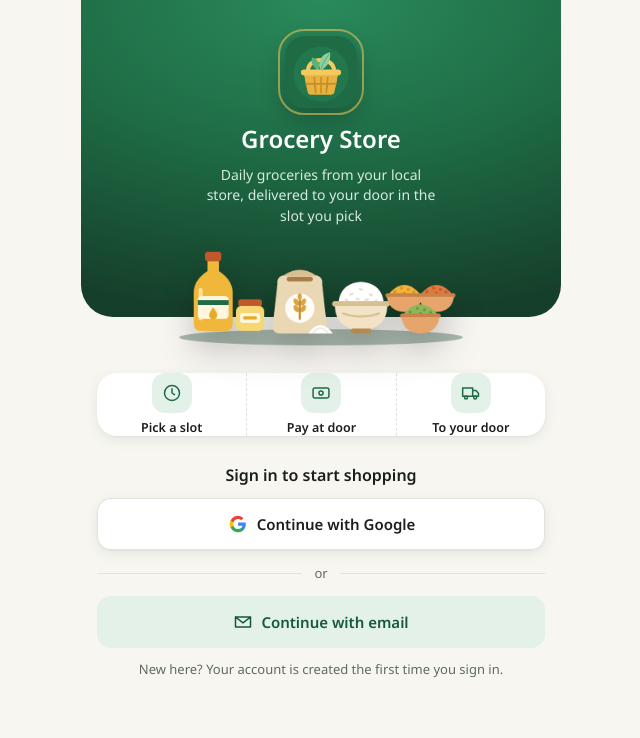
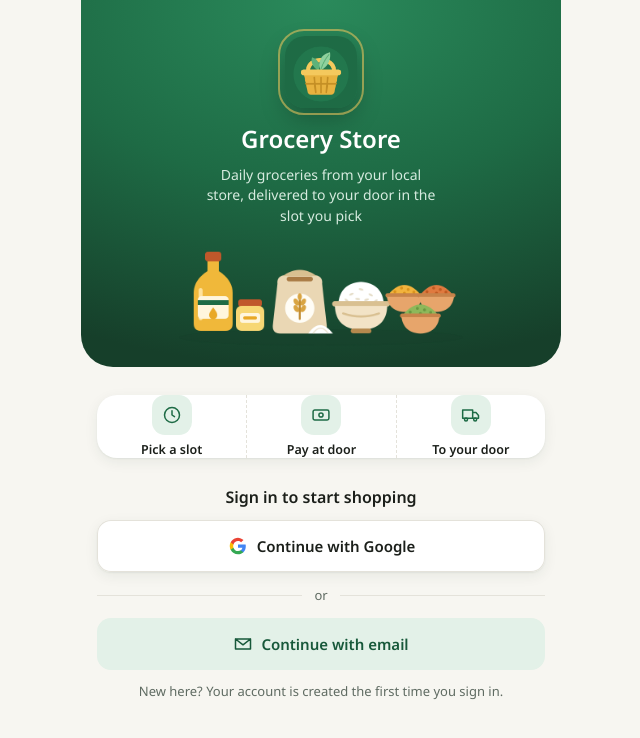
Before and after one commit to Amarjeetkumar123/grocery-store, a React (Vite) app in the folder frontend/: page /login in a window 1280 px wide. Shown: the top 738 px of the page, without its empty margins (319-959 px from the left). Built offline with nearby package versions, Linux system fonts and the light colour scheme; no server answers.

Commit message:
style: adjust login spacing and remove max-width from narrow-page layout

```diff
--- a/frontend/src/styles.css
+++ b/frontend/src/styles.css
@@ -88,7 +88,7 @@ h1, h2, h3, strong, b, th, dt { font-weight: 600; }
 .brand { display: flex; align-items: center; gap: 10px; font-size: 17px; font-weight: 600; }
 .store-logo { width: 40px; height: 40px; display: block; border-radius: 12px; box-shadow: 0 4px 12px rgba(0, 0, 0, 0.2); }
 .store-logo-large { width: 72px; height: 72px; box-shadow: 0 10px 24px rgba(0, 0, 0, 0.25); border-radius: 20px; }
-.login-illustration { width: 86%; max-width: 300px; height: auto; margin: 6px 0 -30px; filter: drop-shadow(0 14px 16px rgba(0, 0, 0, 0.22)); }
+.login-illustration { width: 86%; max-width: 300px; height: auto; margin-top: 6px; }
 .delivery-line {
   align-self: flex-start; max-width: 100%; display: inline-flex; align-items: center; gap: 8px; border-radius: 999px;
   padding: 6px 12px 6px 6px; font-size: 13px; color: #dcefe4; text-decoration: none;
@@ -101,7 +101,7 @@ h1, h2, h3, strong, b, th, dt { font-weight: 600; }
 .login-hero {
   background: radial-gradient(120% 100% at 50% 0%, var(--green-bright) 0%, var(--green) 50%, var(--green-dark) 100%);
   color: #fff;
-  padding: 36px 24px 0;
+  padding: 36px 24px 20px;
   border-radius: 0 0 32px 32px;
   display: flex;
   flex-direction: column;
@@ -113,7 +113,7 @@ h1, h2, h3, strong, b, th, dt { font-weight: 600; }
 .login-hero p { color: #d6ebdf; font-size: 14px; line-height: 1.45; max-width: 30ch; }
 .login-logo { position: relative; display: flex; margin-bottom: 4px; }
 .login-logo::before { content: ''; position: absolute; inset: -7px; border-radius: 26px; border: 2px solid rgba(244, 201, 93, 0.55); }
-.login-body { padding-top: 48px; }
+.login-body { padding-top: 20px; }
 .benefit-card { background: var(--card); border-radius: 20px; padding: 14px 4px; box-shadow: var(--shadow-small); }
 .benefit-card li { font-size: 12.5px; font-weight: 600; gap: 7px; }
 .benefit-card li + li { border-left: 1px dashed var(--border); }
@@ -707,7 +707,7 @@ h1, h2, h3, strong, b, th, dt { font-weight: 600; }
 @keyframes spin { to { transform: rotate(360deg); } }
 
 /* ── Admin: categories ───────────────────────────── */
-.narrow-page { width: 100%; max-width: 980px; display: flex; flex-direction: column; gap: 16px; }
+.narrow-page { width: 100%; display: flex; flex-direction: column; gap: 16px; }
 .page-intro { margin-top: -8px; }
 .category-add { gap: 14px; }
 .category-add h2 { font-size: 16px; }
```
